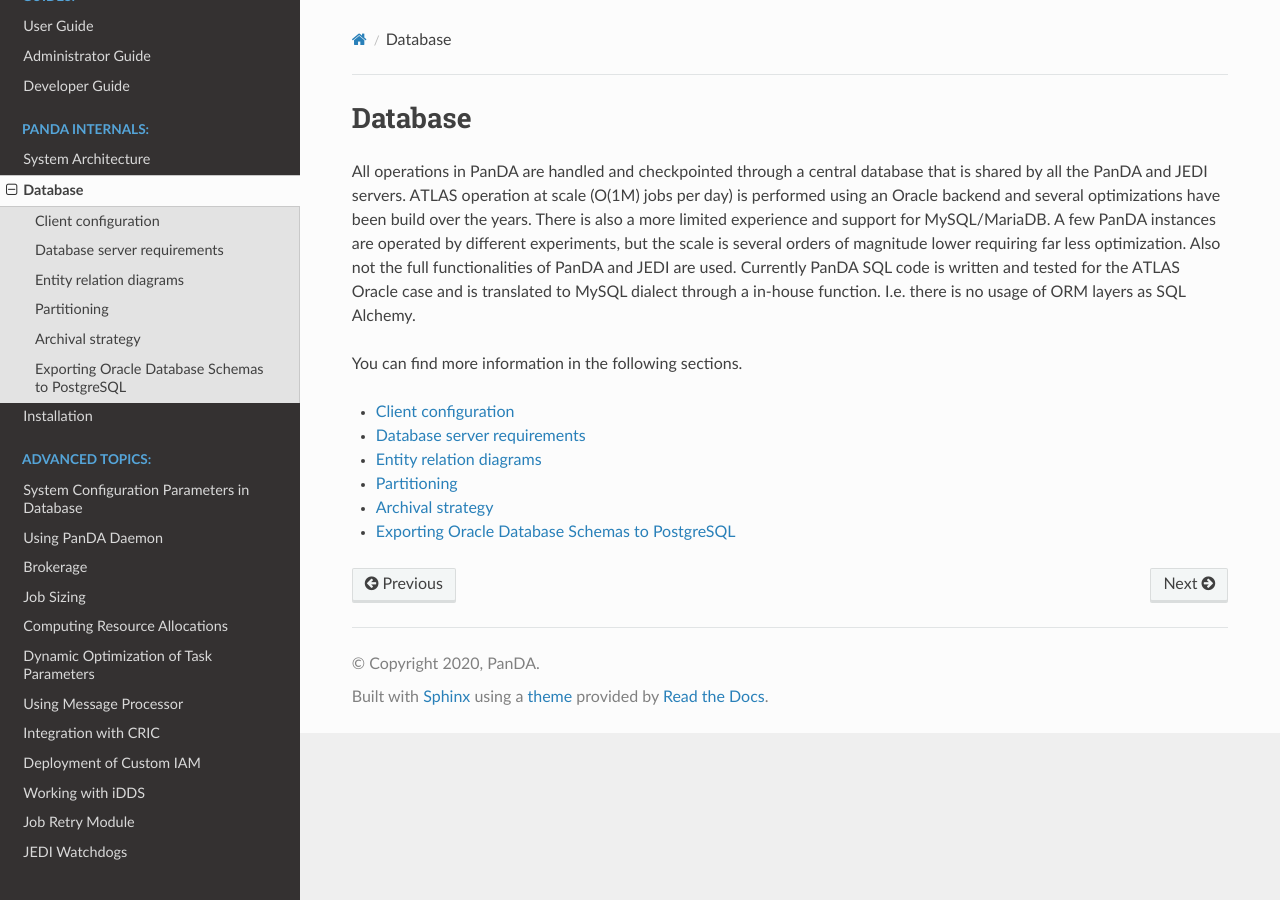
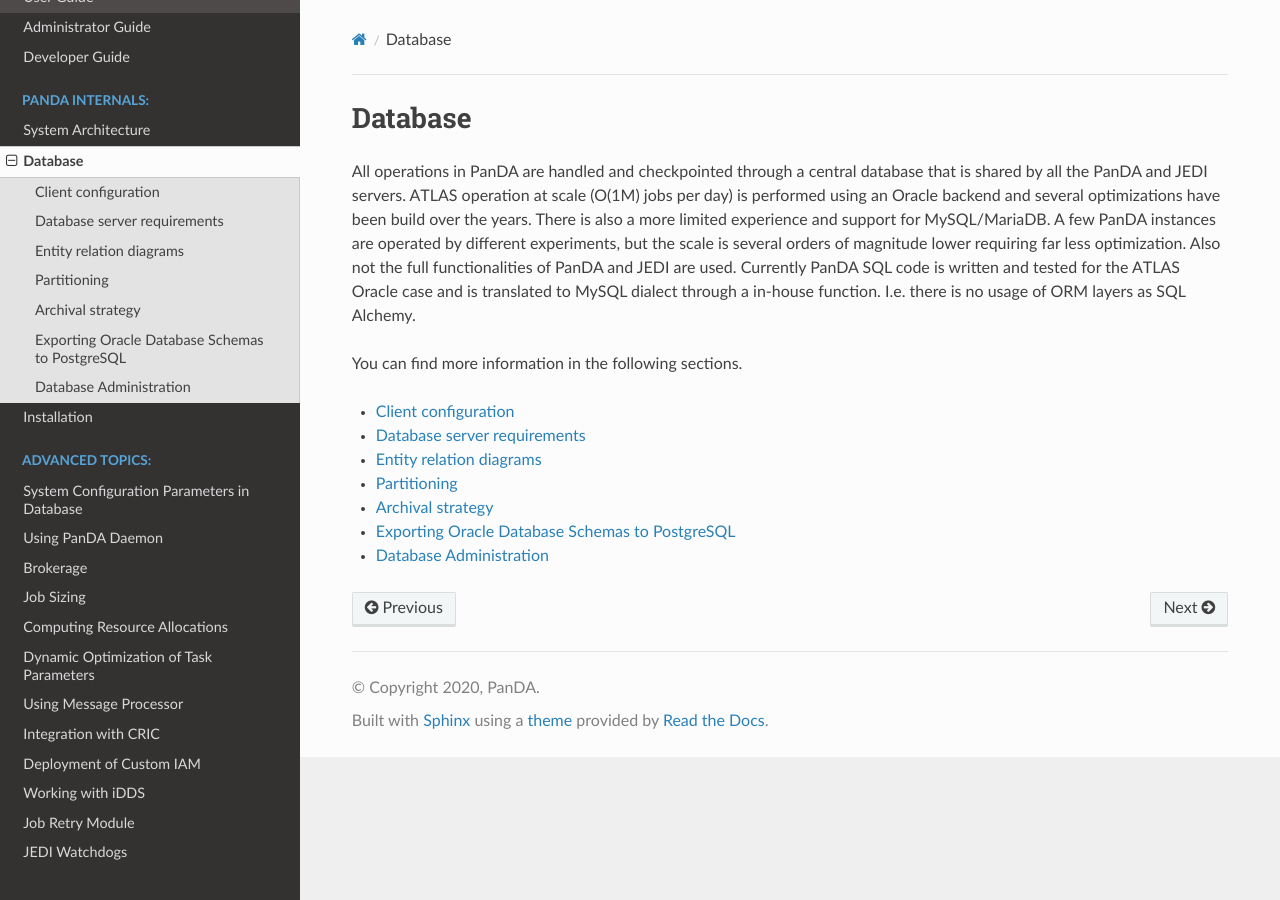
Before and after one commit to PanDAWMS/panda-docs, a Sphinx documentation site: the page built from docs/source/database/database.rst, in a window 1280 px wide. Built offline with Sphinx 7.4.7 and the Read the Docs theme 2.0.0, drawn with Linux system fonts in a browser that asks for light colours; pages that are not in the unit, such as notebooks, are missing from menus.

Commit message:
First commit for DB Administration info

```diff
--- /dev/null
+++ b/docs/source/database/administration.rst
@@ -0,0 +1,3 @@
+==================
+Database Administration
+==================
--- a/docs/source/database/database.rst
+++ b/docs/source/database/database.rst
@@ -23,3 +23,4 @@
    partitioning
    archival
    postgres
+   administration
```
